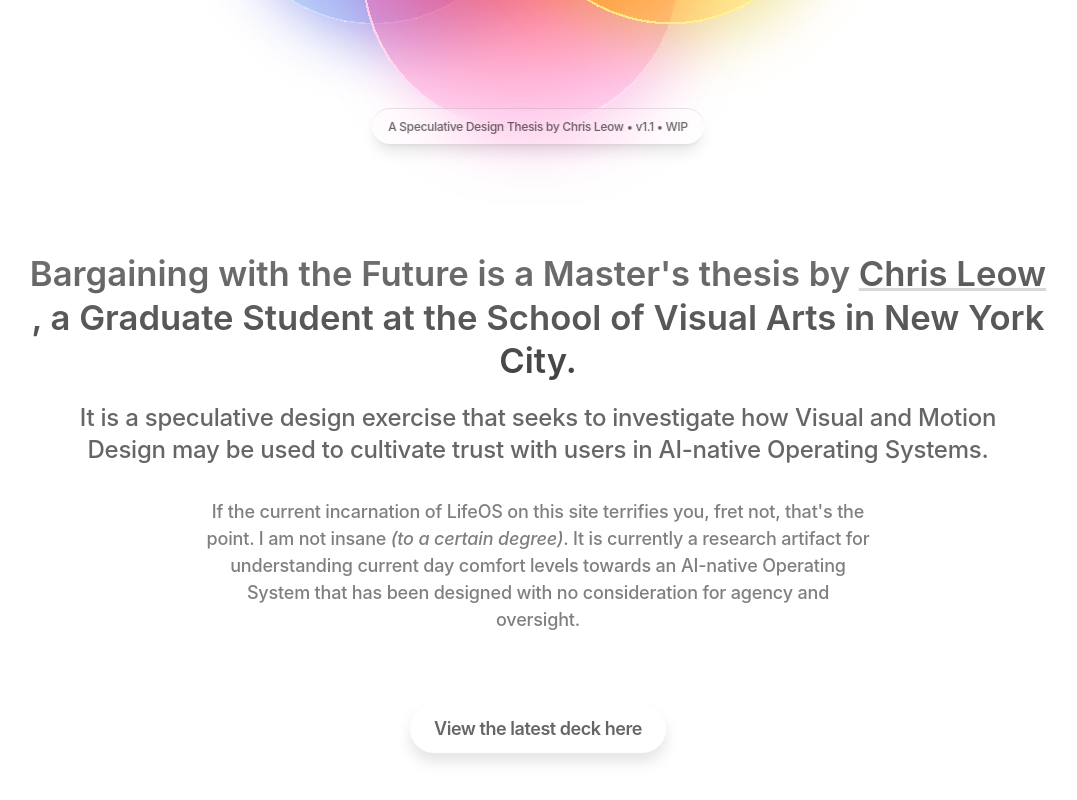
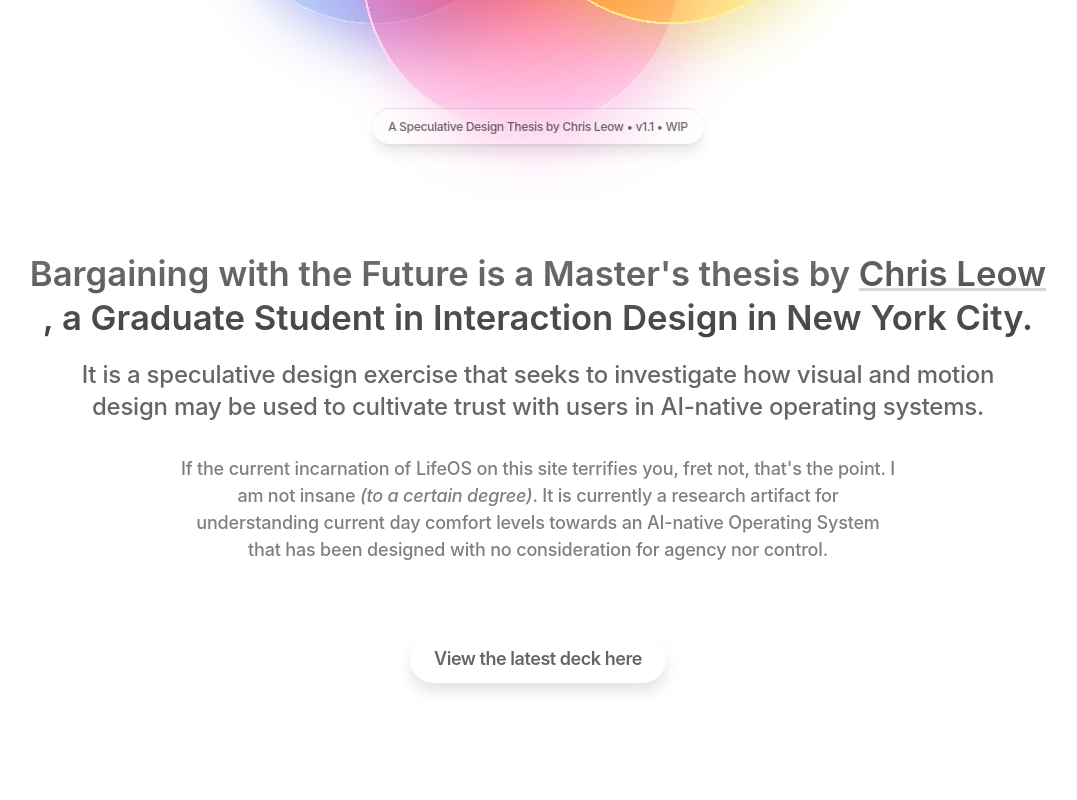
Before and after one commit to ithinkitschris/thesis2, a Next.js app: page /about in a window 1280 px wide. Shown: the part 632-1432 px from the top of the page, without its empty margins (102-1179 px from the left). Built offline with nearby package versions, Linux system fonts and the light colour scheme.

Commit message:
Update page.js

```diff
--- a/app/about/page.js
+++ b/app/about/page.js
@@ -35,13 +35,13 @@ export default function Research() {
         {/* Body */}
         <div className="max-w-5xl mx-auto text-center">
           <p className="text-[26pt] mx-auto font-semibold tracking-[-0.0em] leading-tight bg-gradient-to-t from-black/75 to-black/55 bg-clip-text text-transparent">
-            Bargaining with the Future is a Master's thesis by <a href="https://www.ithinkitschris.com" target="_blank" rel="noopener noreferrer" className="inline-block underline text-black/10 transition-all duration-100 hover:scale-[0.97] hover:text-white/50">Chris Leow</a>, a Graduate Student at the School of Visual Arts in New York City.
+            Bargaining with the Future is a Master's thesis by <a href="https://www.ithinkitschris.com" target="_blank" rel="noopener noreferrer" className="inline-block underline text-black/10 transition-all duration-100 hover:scale-[0.97] hover:text-white/50">Chris Leow</a>, a Graduate Student in Interaction Design in New York City.
           </p>
           <p className="text-2xl font-medium tracking-[-0.01em] mx-auto mt-5 text-black/60 max-w-[90%]">
-            It is a speculative design exercise that seeks to investigate how Visual and Motion Design may be used to cultivate trust with users in AI-native Operating Systems.
+            It is a speculative design exercise that seeks to investigate how visual and motion design may be used to cultivate trust with users in AI-native operating systems.
           </p>
-          <p className="text-lg font-medium tracking-[-0.01em] mx-auto leading-normal mt-8 text-black/50 max-w-[65%]">
-            If the current incarnation of LifeOS on this site terrifies you, fret not, that's the point. I am not insane <span className="italic">(to a certain degree)</span>. It is currently a research artifact for understanding current day comfort levels towards an AI-native Operating System that has been designed with no consideration for agency and oversight.
+          <p className="text-lg font-medium tracking-[-0.01em] mx-auto leading-normal mt-8 text-black/50 max-w-[70%]">
+            If the current incarnation of LifeOS on this site terrifies you, fret not, that's the point. I am not insane <span className="italic">(to a certain degree)</span>. It is currently a research artifact for understanding current day comfort levels towards an AI-native Operating System that has been designed with no consideration for agency nor control.
           </p>
           {/* <ul className="list-decimal list-inside text-lg mt-4" >
             <li>To investigate the role of agency in a fully agentic future</li>
```
